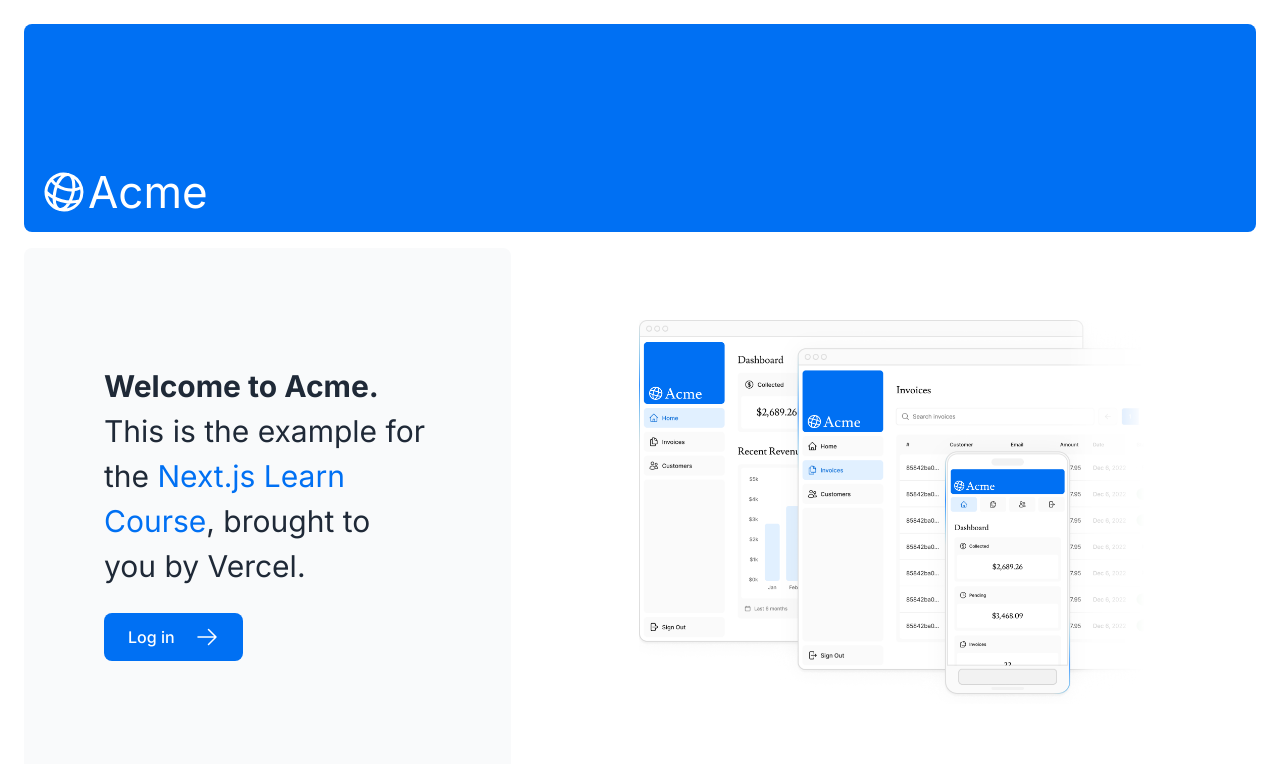
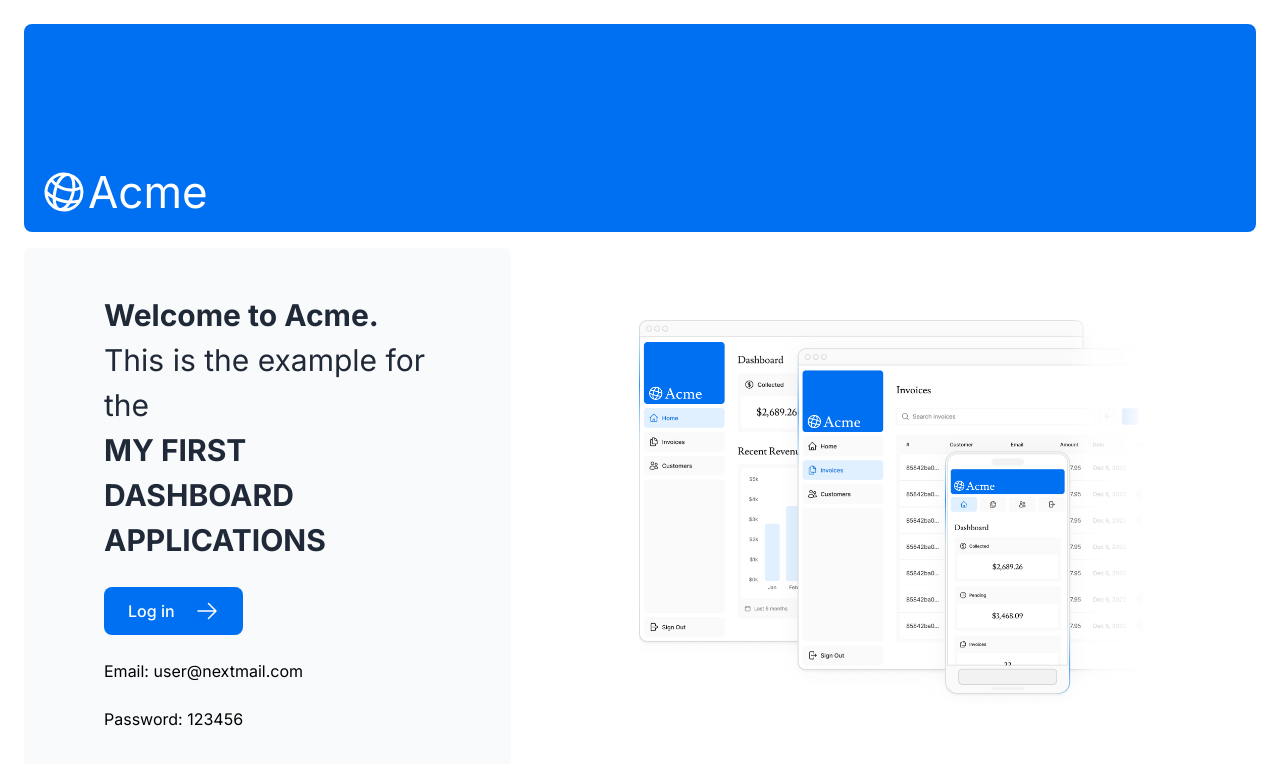
Before and after one commit to baimbrams/Nextjs-Dashboard, a Next.js app: page / in a window 1280 px wide. Shown: the top 764 px of the page. Built offline with nearby package versions, Linux system fonts and the light colour scheme.

Commit message:
"touchup"

```diff
--- a/app/page.tsx
+++ b/app/page.tsx
@@ -13,21 +13,24 @@
       </div>
       <div className="mt-4 flex grow flex-col gap-4 md:flex-row">
         <div className="flex flex-col justify-center gap-6 rounded-lg bg-gray-50 px-6 py-10 md:w-2/5 md:px-20">
-          <p
+          <div
             className={`${lusitana.className}text-xl text-gray-800 md:text-3xl md:leading-normal`}
           >
-            <strong>Welcome to Acme.</strong> This is the example for the{' '}
-            <a href="https://nextjs.org/learn/" className="text-blue-500">
-              Next.js Learn Course
-            </a>
-            , brought to you by Vercel.
-          </p>
+            <strong>Welcome to Acme.</strong> This is the example for the
+            <h1>
+              <strong>MY FIRST DASHBOARD APPLICATIONS</strong>
+            </h1>
+          </div>
+
           <Link
             href="/login"
             className="flex items-center gap-5 self-start rounded-lg bg-blue-500 px-6 py-3 text-sm font-medium text-white transition-colors hover:bg-blue-400 md:text-base"
           >
             <span>Log in</span> <ArrowRightIcon className="w-5 md:w-6" />
           </Link>
+
+          <p>Email: user@nextmail.com</p>
+          <p> Password: 123456</p>
         </div>
         <div className="flex items-center justify-center p-6 md:w-3/5 md:px-28 md:py-12">
           {/* Add Hero Images Here */}
```
